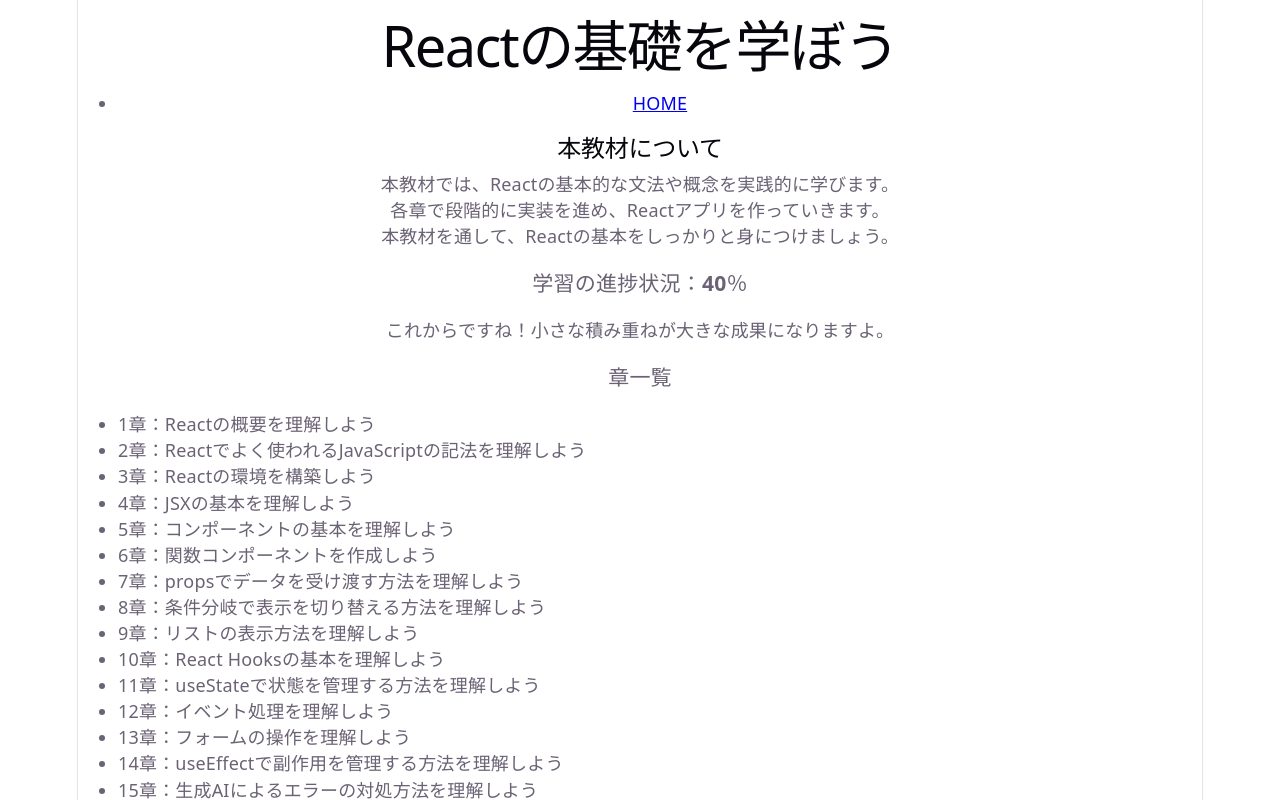
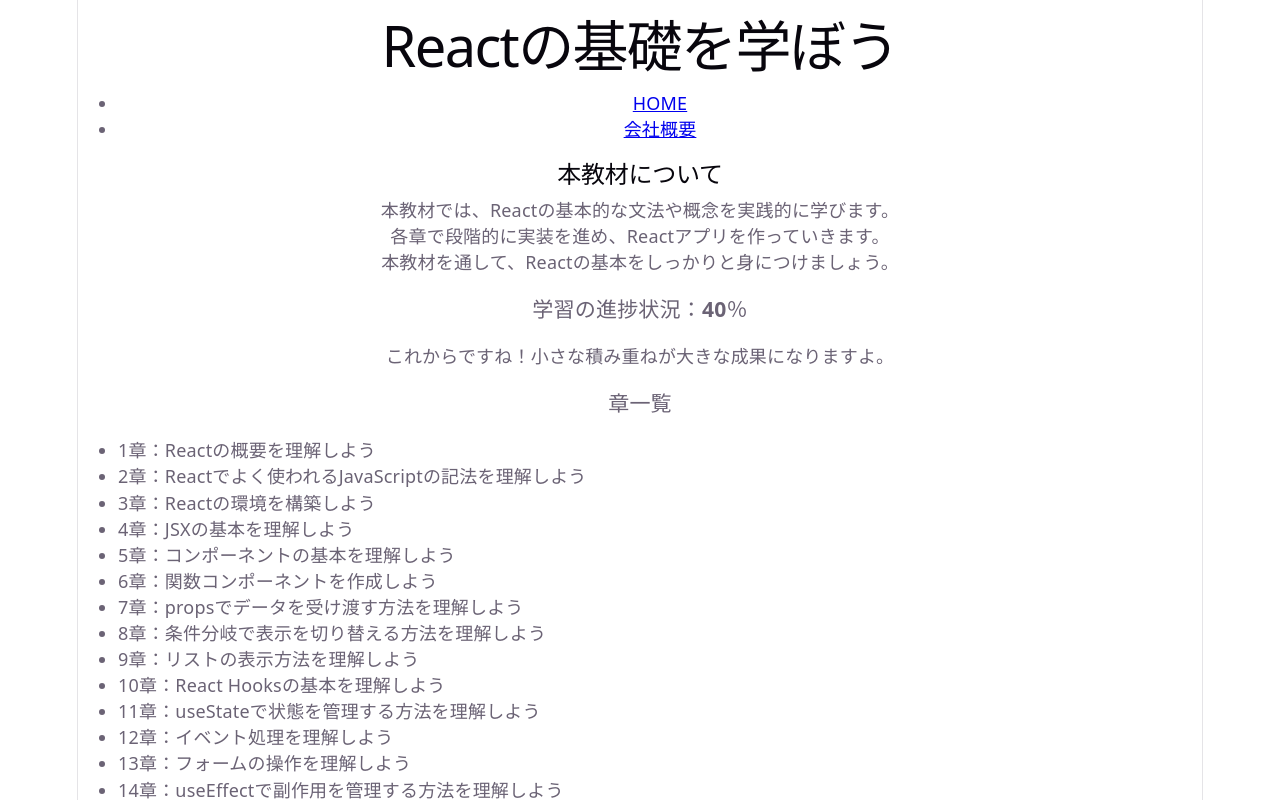
Before and after one commit to shikiYoshiki/react-advanced, a React (Vite) app in the folder react-basic/: page / in a window 1280 px wide. Shown: the top 800 px of the page. Built offline with nearby package versions, Linux system fonts and the light colour scheme.

Commit message:
イベントハンドラ追加

```diff
--- a/react-basic/src/components/Header.jsx
+++ b/react-basic/src/components/Header.jsx
@@ -1,6 +1,12 @@
 import React from "react";
 
 export function Header({ siteTitle = "サイト名未設定" }) {
+  const handleClick = (event) => {
+    event.preventDefault();
+    alert(
+      "当社では、プログラミング学習者向けにReactを活用した実践的な学習教材を提供しています。Reactの基本から応用まで、手を動かしながら学べるコンテンツを通じて、確かなスキル習得を目指せます。",
+    );
+  };
   return (
     <header>
       <nav>
@@ -9,6 +15,11 @@
           <li>
             <a href="#">HOME</a>
           </li>
+          <li>
+            <a href="#" onClick={handleClick}>
+              会社概要
+            </a>
+          </li>
         </ul>
       </nav>
     </header>
```
